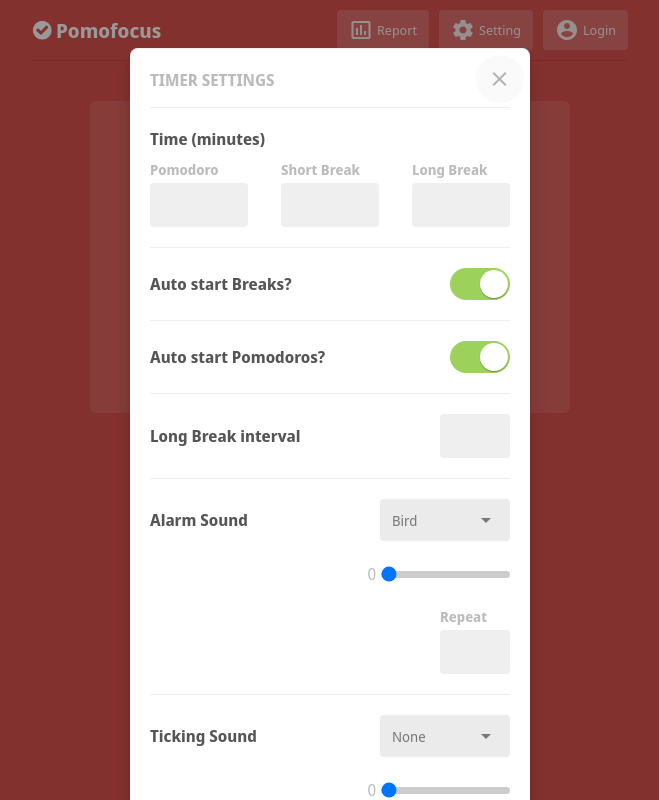
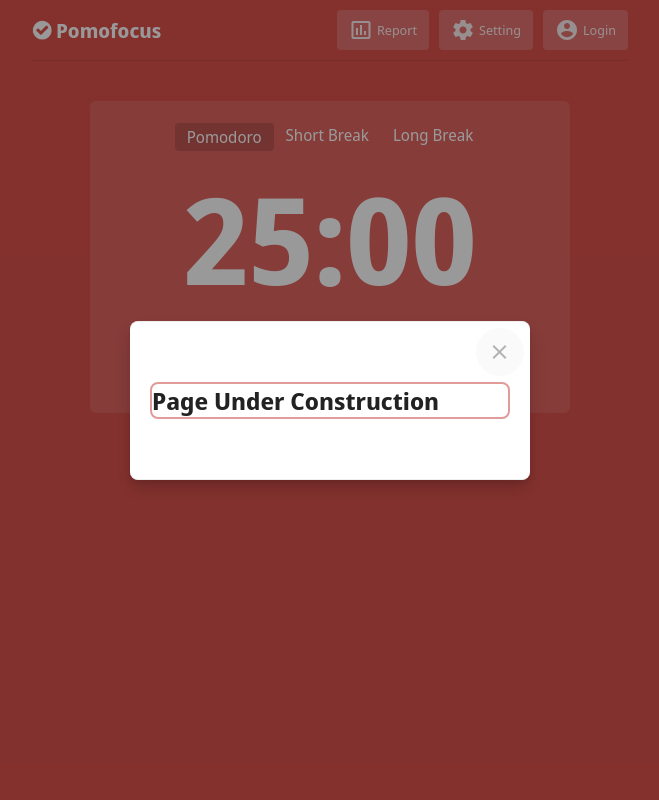
Before and after one commit to arielnmagno/pomodoro, a React (Create React App) app: page /report in a window 1280 px wide. Shown: the whole page, without its empty margins (310-969 px from the left). Built offline with nearby package versions, Linux system fonts and the light colour scheme.

Commit message:
Add modal placeholder

```diff
--- /dev/null
+++ b/src/components/Report.js
@@ -0,0 +1,14 @@
+import Modal from "./Modal";
+import classes from "./Report.module.css";
+
+export default function Report() {
+  return (
+    <Modal>
+      <div className={classes.container}>
+        <header className={classes.header}>
+          <h2>Page Under Construction</h2>
+        </header>
+      </div>
+    </Modal>
+  );
+}
--- /dev/null
+++ b/src/components/Report.module.css
@@ -0,0 +1,10 @@
+.container {
+  padding: 1.25rem;
+}
+
+.header {
+  border: 0.125rem solid rgb(225, 155, 153);
+  border-radius: 0.5rem;
+  display: flex;
+  margin: 2.5rem 0;
+}
--- a/src/index.js
+++ b/src/index.js
@@ -4,6 +4,7 @@
 import "./index.css";
 import App from "./App";
 import Settings from "./components/Settings";
+import Report from "./components/Report";
 import EmailLogin from "./components/EmailLogin";
 
 function Main() {
@@ -21,7 +22,7 @@
         <Settings />
       </Route>
       <Route path="/report">
-        <Settings />
+        <Report />
       </Route>
     </Router>
   );
```
